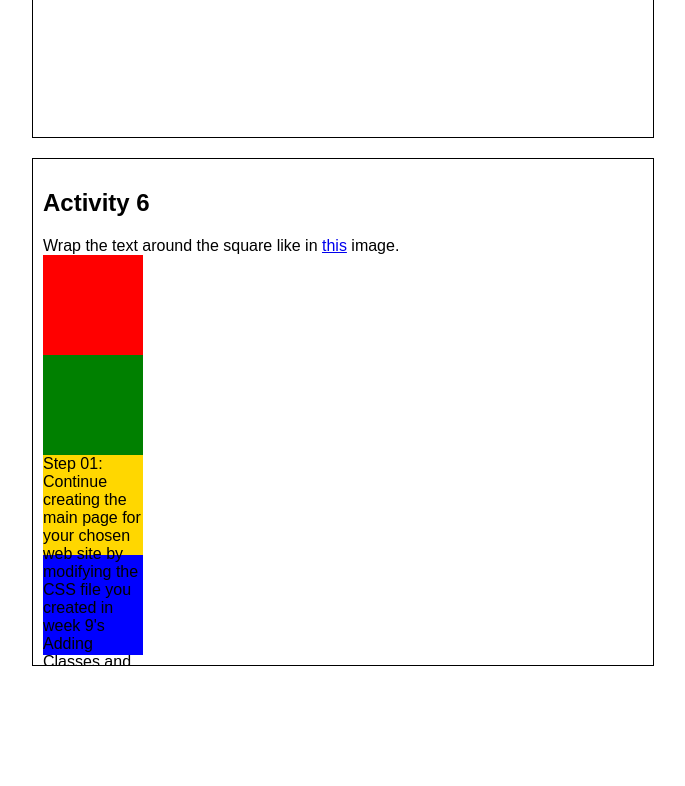
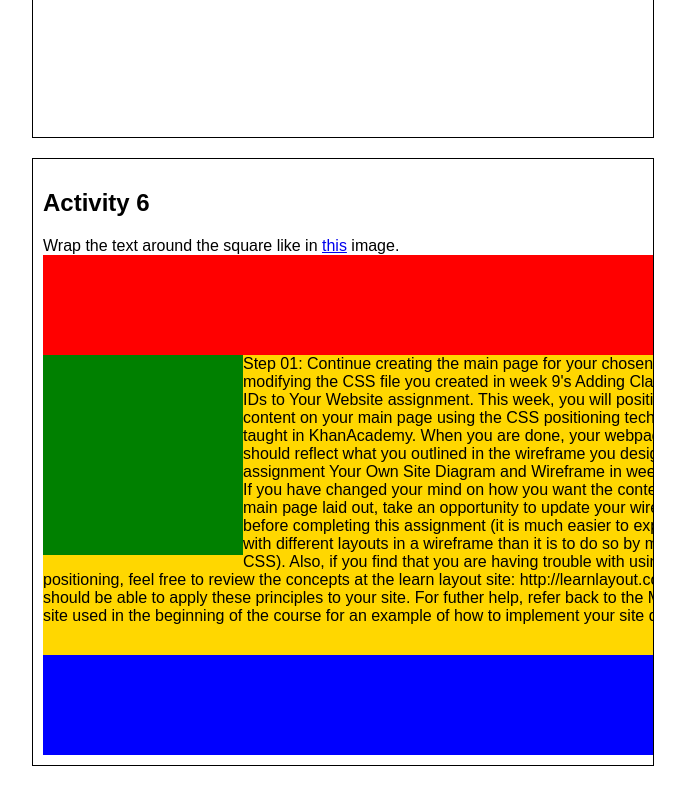
Before and after one commit to Aaronator1992/WDD-100, a plain HTML site: page positioning.html in a window 1280 px wide. Shown: the part 2647-3433 px from the top of the page, without its empty margins (297-982 px from the left). Before the commit the page ends 3333 px from the top, so only its background shows below. Drawn offline with Linux system fonts and the light colour scheme.

Commit message:
postioning

```diff
--- a/positioning.html
+++ b/positioning.html
@@ -6,7 +6,7 @@
 <link rel="stylesheet" type="text/css" href="positionstyles.css" />
     <style>
 
-        content1{}
+        content1{ }
         .red1{position:relative;
             left: 0px;
             width: 100px;
@@ -134,27 +134,34 @@
             left: 0px;
             width: 650px;
             height: 100px;
-            background-color:blue;}
+            background-color:blue;
+
+        }
 
         content6{ }
+        .green6{
+            width: 200px;
+            height: 200px;
+            background-color:green;
+            float:left
+        }
+
         .red6{
-            width: 100px;
+            width: 700px;
             height: 100px;
-            background-color:red;}
-        .green6{
-
-            width: 100px;
-            height: 100px;
-            background-color:green;}
-        .yellow6{
-            width: 100px;
-            height: 100px;
-            background-color:gold;}
+            background-color:red;
+        }
+                .yellow6{
+            width: 700px;
+            height: 300px;
+            background-color:gold;
+        }
 
         .blue6{
-            width: 100px;
+            width: 700px;
             height: 100px;
-            background-color:blue;}
+            background-color:blue;
+        }
 
     </style>
 </head>
```
